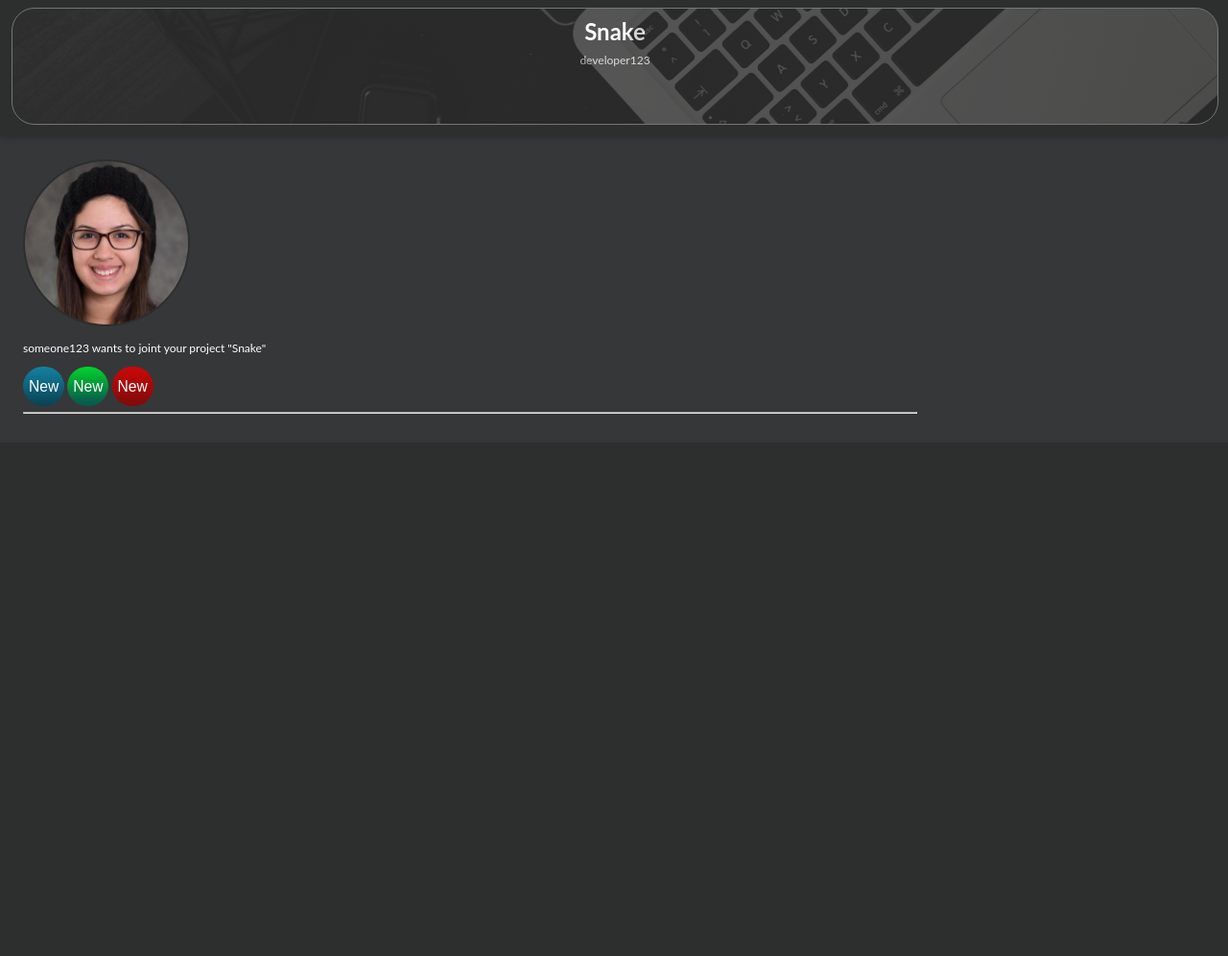
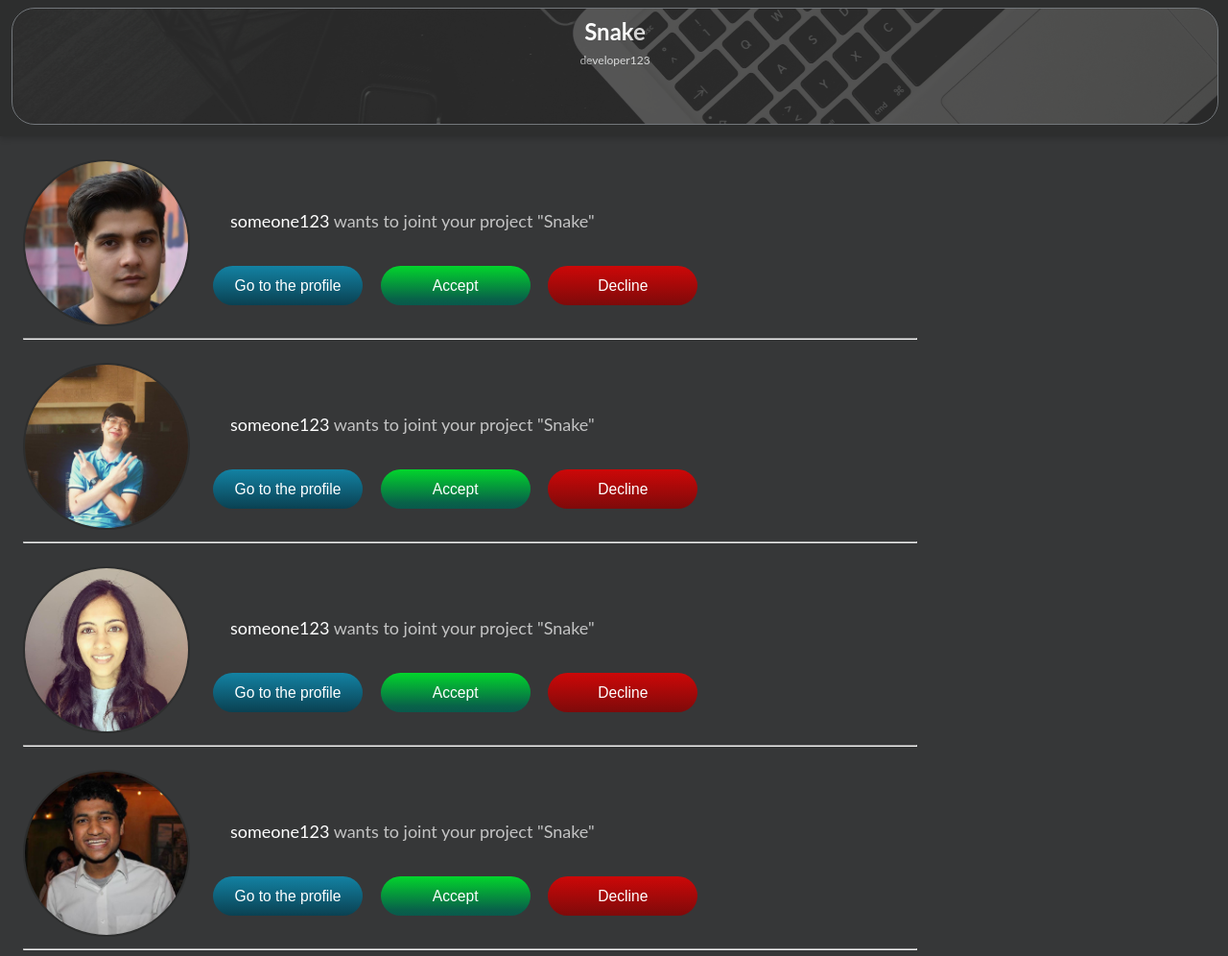
Before and after one commit to rarcz29/wdpai, a PHP site: page /public/views/home.html in a window 1280 px wide. Shown: the part 637-1633 px from the top of the page at 96% size. Before the commit the page ends 1068 px from the top, so only its background shows below. Run offline with PHP 8.4, Linux system fonts and the light colour scheme; style sheets or scripts are compiled from the project's sources; some libraries are stand-ins or nearby versions.

Commit message:
Update news section in the home view

```diff
--- a/public/css/home.css
+++ b/public/css/home.css
@@ -57,6 +57,7 @@
 
 .home-left-container .projects-buttons .filters {
   height: inherit;
+  margin: 0.3em 0;
   width: 47%;
   border-radius: 1em;
   border: 1px solid white;
@@ -130,15 +131,60 @@
 }
 
 .home-news-container {
+  overflow: hidden;
   width: calc(100vw - 27em - 2em);
-  margin: 2em;
+  margin: 0 2em;
 }
 
-.home-news-container img {
+.home-news-container .join-project-message {
+  margin-top: 2em;
+}
+
+.home-news-container .join-project-message img {
+  float: left;
   border-radius: 50%;
   border: 2px solid #2d2e2e;
   width: 170px;
   height: 170px;
+  margin-bottom: 1em;
+  margin-right: 2em;
+}
+
+.home-news-container .join-project-message .news-right-side {
+  display: -webkit-box;
+  display: -ms-flexbox;
+  display: flex;
+  height: 170px;
+  -webkit-box-orient: vertical;
+  -webkit-box-direction: normal;
+      -ms-flex-direction: column;
+          flex-direction: column;
+  -webkit-box-pack: end;
+      -ms-flex-pack: end;
+          justify-content: flex-end;
+}
+
+.home-news-container .join-project-message .news-right-side p {
+  margin-bottom: 2em;
+  margin-left: 1em;
+  font-size: 1.5em;
+}
+
+.home-news-container .join-project-message .news-right-side p span {
+  opacity: 0.7;
+}
+
+.home-news-container .join-project-message .news-right-side .news-buttons {
+  margin-bottom: 1.5em;
+}
+
+.home-news-container .join-project-message .news-right-side .news-buttons button {
+  width: 10em;
+  margin-right: 1em;
+}
+
+.home-news-container .join-project-message hr {
+  clear: both;
 }
 
 @media only screen and (max-device-width: 800px) {
--- a/public/scss/home.scss
+++ b/public/scss/home.scss
@@ -73,6 +73,7 @@ $left-panel-width: 27em;
 
     .filters {
       height: inherit;
+      margin: 0.3em 0;
       width: $element-width;
       border-radius: 1em;
       border: 1px solid white;
@@ -151,15 +152,53 @@ $left-panel-width: 27em;
 
 .home-news-container {
   $margin: 2em;
+  overflow: hidden;
 
   width: calc(100vw - #{$left-panel-width} - #{$margin});
-  margin: $margin;
+  margin: 0 $margin;
 
-  img {
-    border-radius: 50%;
-    border: 2px solid #2d2e2e;
-    width: 170px;
-    height: 170px;
+  .join-project-message {
+    margin-top: $margin;
+
+    img {
+      float: left;
+      border-radius: 50%;
+      border: 2px solid #2d2e2e;
+      width: 170px;
+      height: 170px;
+      margin-bottom: 1em;
+      margin-right: 2em;
+    }
+
+    .news-right-side {
+      display: flex;
+      height: 170px;
+      flex-direction: column;
+      justify-content: flex-end;
+
+      p {
+        margin-bottom: 2em;
+        margin-left: 1em;
+        font-size: 1.5em;
+
+        span {
+          opacity: 0.7;
+        }
+      }
+
+      .news-buttons {
+        margin-bottom: 1.5em;
+
+        button {
+          width: 10em;
+          margin-right: 1em;
+        }
+      }
+    }
+
+    hr {
+      clear: both;
+    }
   }
 }
 
--- a/public/views/home.html
+++ b/public/views/home.html
@@ -115,18 +115,76 @@
         </section>
 
         <section class="home-news-container">
-            <section>
-                <img src="../img/example/faces/image-1.png" alt="Avatar">
-                <p>someone123 wants to joint your project "Snake"</p>
+            <section class="join-project-message">
+                <img src="../img/example/faces/image-2.png" alt="Avatar">
+                <div class="news-right-side">
+                    <p>someone123 <span>wants to joint your project "Snake"</span></p>
+                    <div class="news-buttons">
                         <button class="input-field-round button bt-blue">
-                    New
+                            Go to the profile
                         </button>
                         <button class="input-field-round button bt-green">
-                    New
+                            Accept
                         </button>
                         <button class="input-field-round button bt-red">
-                    New
+                            Decline
                         </button>
+                    </div>
+                </div>
+                <hr>
+            </section>
+            <section class="join-project-message">
+                <img src="../img/example/faces/image-3.png" alt="Avatar">
+                <div class="news-right-side">
+                    <p>someone123 <span>wants to joint your project "Snake"</span></p>
+                    <div class="news-buttons">
+                        <button class="input-field-round button bt-blue">
+                            Go to the profile
+                        </button>
+                        <button class="input-field-round button bt-green">
+                            Accept
+                        </button>
+                        <button class="input-field-round button bt-red">
+                            Decline
+                        </button>
+                    </div>
+                </div>
+                <hr>
+            </section>
+            <section class="join-project-message">
+                <img src="../img/example/faces/image-4.png" alt="Avatar">
+                <div class="news-right-side">
+                    <p>someone123 <span>wants to joint your project "Snake"</span></p>
+                    <div class="news-buttons">
+                        <button class="input-field-round button bt-blue">
+                            Go to the profile
+                        </button>
+                        <button class="input-field-round button bt-green">
+                            Accept
+                        </button>
+                        <button class="input-field-round button bt-red">
+                            Decline
+                        </button>
+                    </div>
+                </div>
+                <hr>
+            </section>
+            <section class="join-project-message">
+                <img src="../img/example/faces/image-5.png" alt="Avatar">
+                <div class="news-right-side">
+                    <p>someone123 <span>wants to joint your project "Snake"</span></p>
+                    <div class="news-buttons">
+                        <button class="input-field-round button bt-blue">
+                            Go to the profile
+                        </button>
+                        <button class="input-field-round button bt-green">
+                            Accept
+                        </button>
+                        <button class="input-field-round button bt-red">
+                            Decline
+                        </button>
+                    </div>
+                </div>
                 <hr>
             </section>
         </section>
```
Lines whose indentation alone changed are shown as unchanged.
